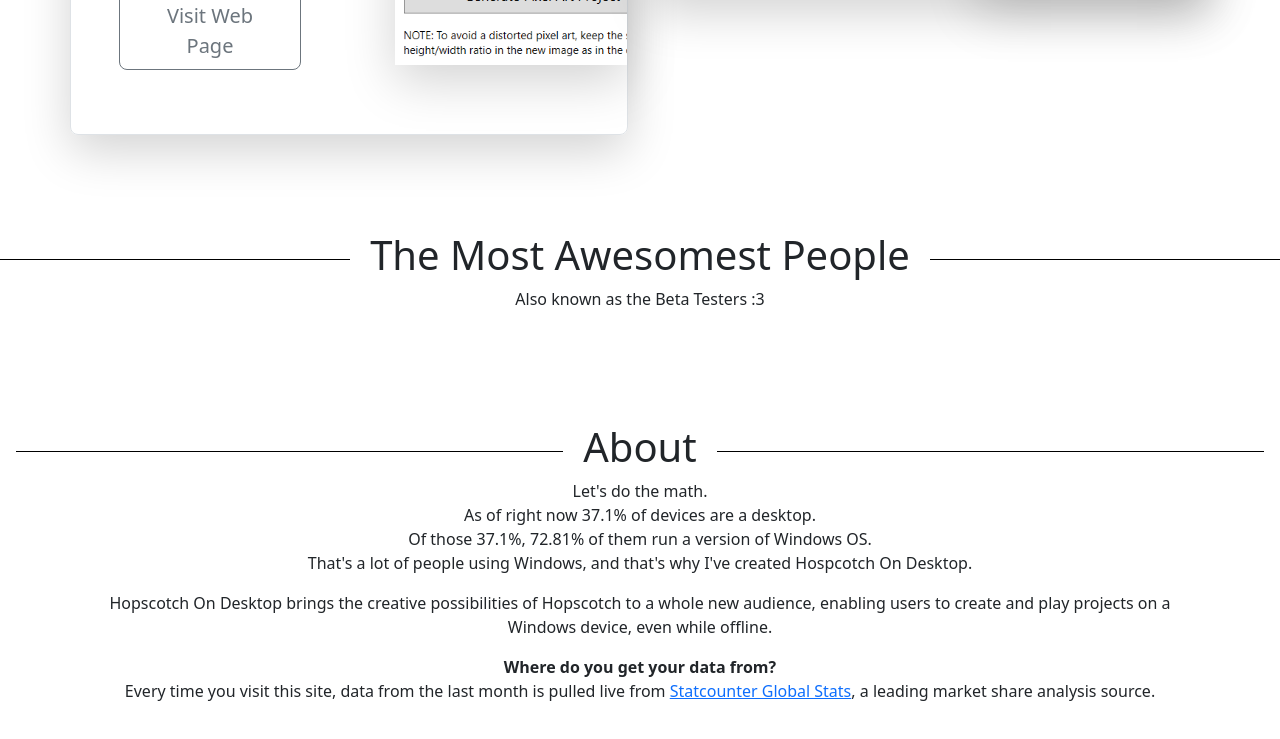
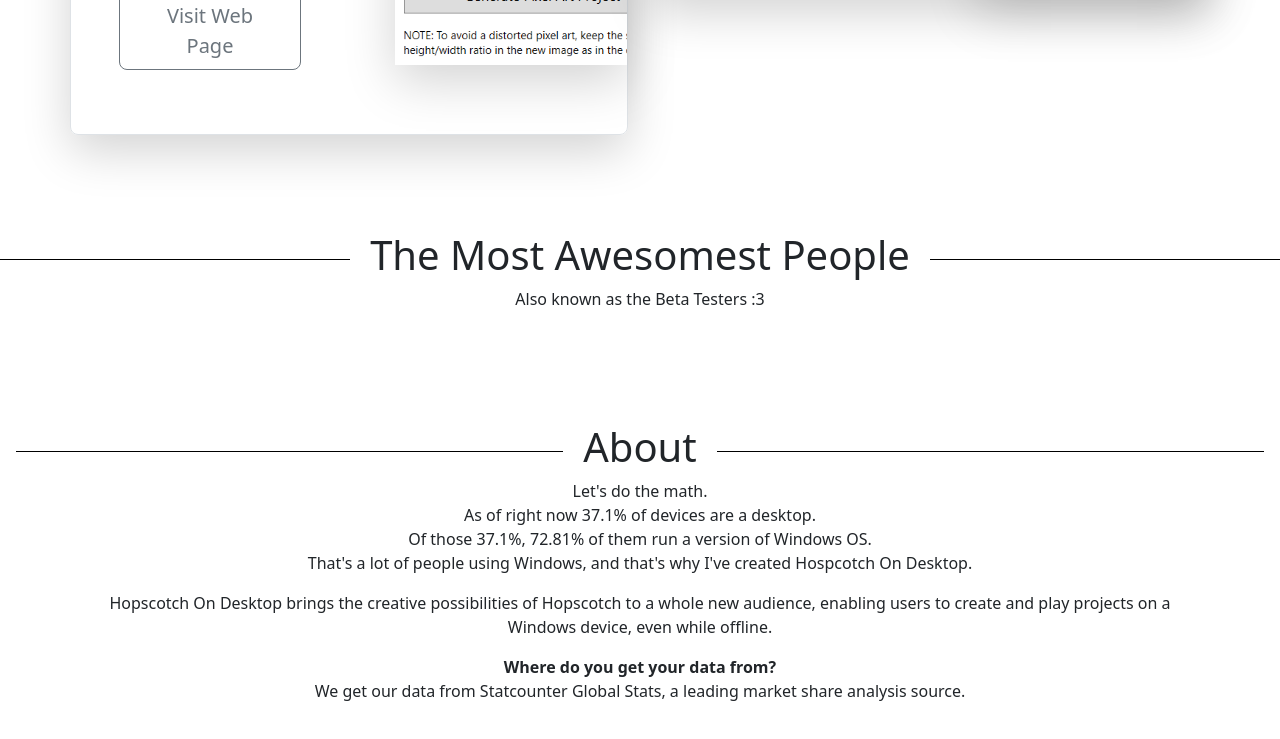
Before and after one commit to HopscotchOnDesktop/HopscotchOnDesktop.github.io, a plain HTML site: page index.html in a window 1280 px wide. Shown: the part 2679-3418 px from the top of the page. Drawn offline with nearby package versions, Linux system fonts and the light colour scheme; no server answers.

Commit message:
Update index.html

```diff
--- a/index.html
+++ b/index.html
@@ -222,7 +222,7 @@ html, body {
       <p class="text-center">
         <b>Where do you get your data from?</b>
         <br>
-        Every time you visit this site, data from the last month is pulled live from <a href="https://gs.statcounter.com/">Statcounter Global Stats</a>, a leading market share analysis source.
+        We get our data from Statcounter Global Stats, a leading market share analysis source.
       </p>
     </div>
   </div>
```
